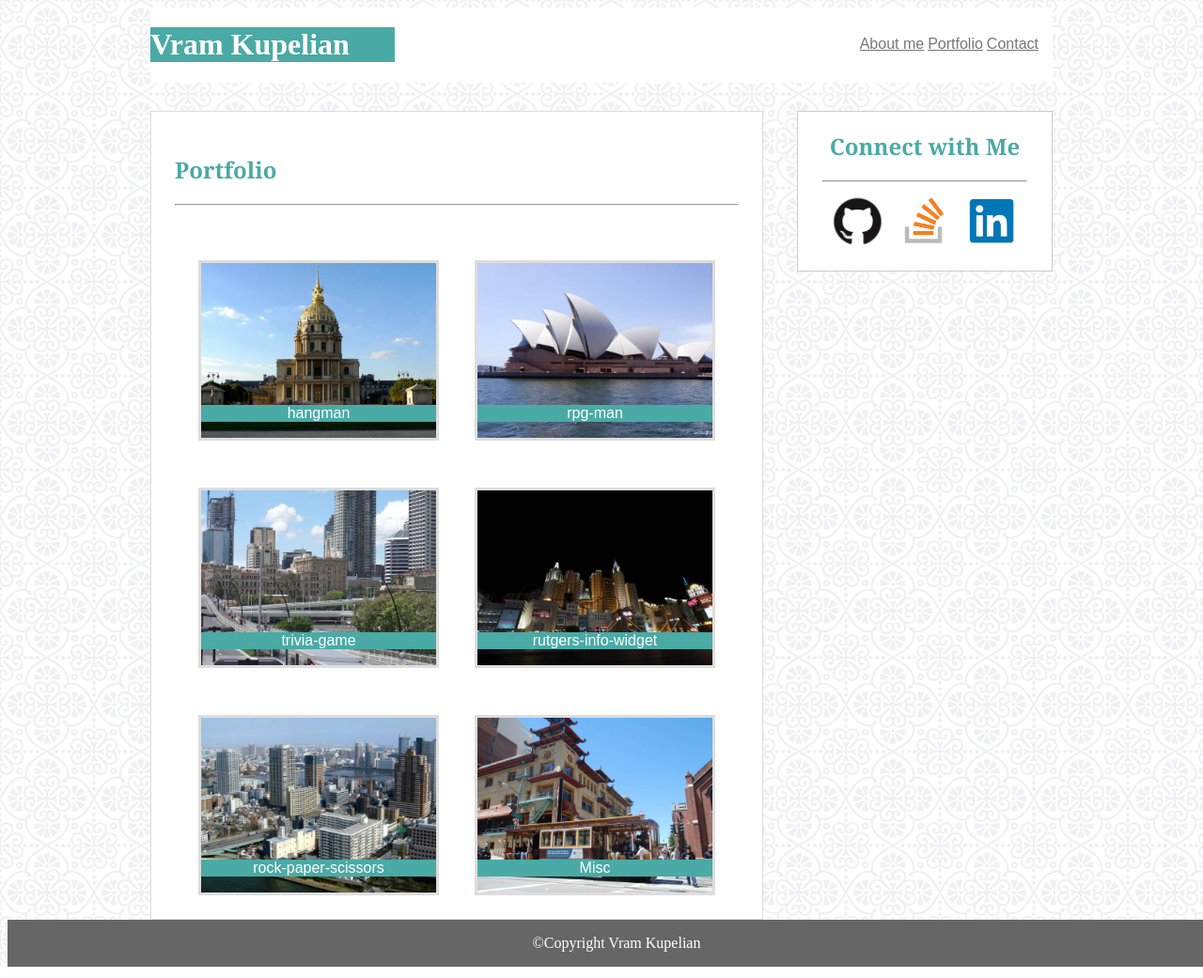
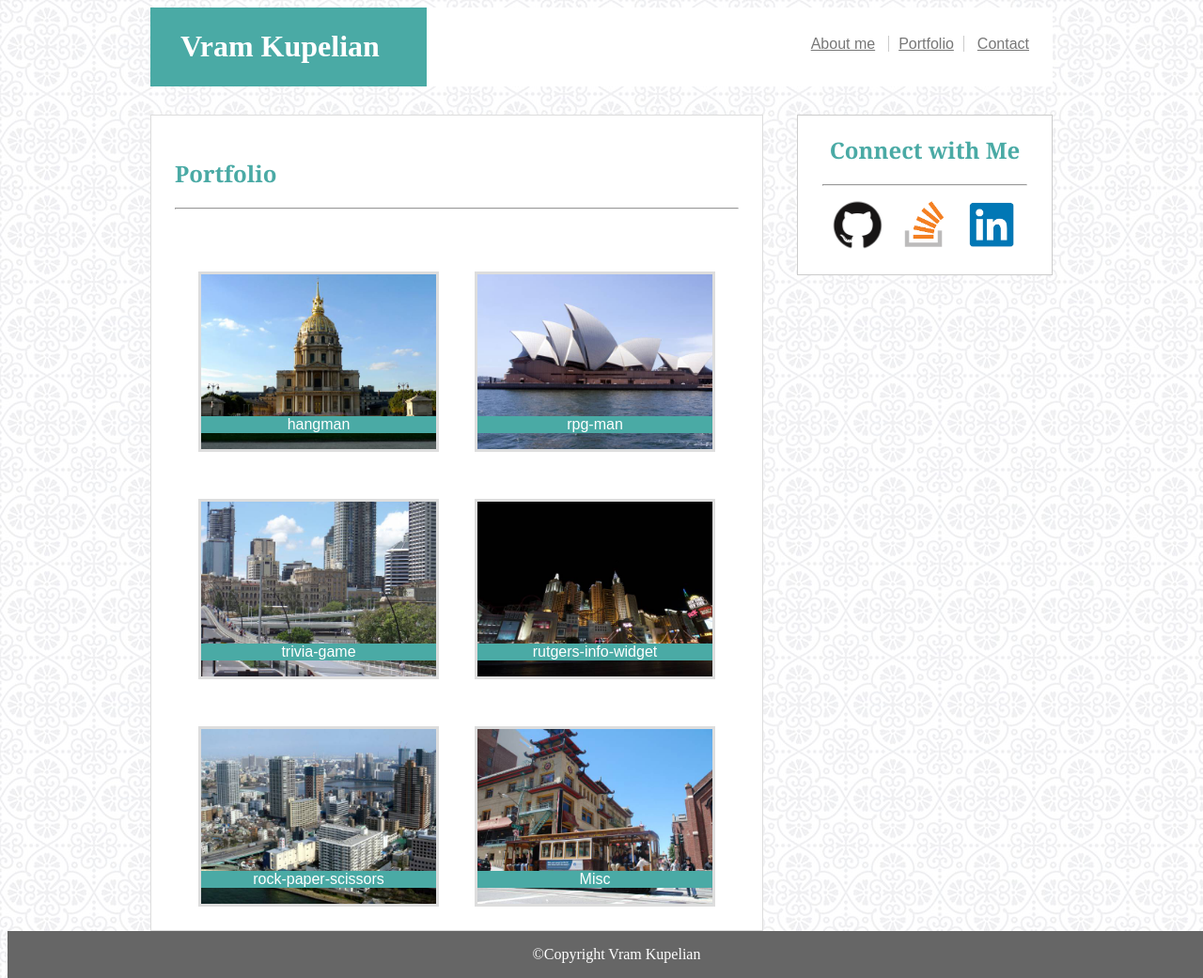
Before and after one commit to vramkupelian/Basic-Portfolio, a plain HTML site: page portfolio.html in a window 1280 px wide. Shown: the top 1041 px of the page at 94% size. Drawn offline with Linux system fonts and the light colour scheme.

Commit message:
Header fixes: colored padding for h1 div -put breaks between nav links and spacing

```diff
--- a/assets/css/style.css
+++ b/assets/css/style.css
@@ -1,6 +1,24 @@
 img{
     width:24%;
     height:auto;
+}
+
+a:hover{
+    color: #4aaaa5;
+}
+
+img:hover{
+    outline: 2px solid gray;
+}
+
+.photo-vram {
+    float: left;
+    padding:18px;
+}
+
+.photo-vram:hover{
+
+    outline-offset: -10px;
 }
 
 html,body{
@@ -11,7 +29,6 @@ body{
     background-image: url(assets/images/regal.jpg);
     display:flex;
     flex-direction:column;
-
 }
 
 .giant{
@@ -20,7 +37,6 @@ body{
     padding-top:30px;
     flex:1 0 auto;
 }
-
 
 .leftside {
     float:left;
@@ -47,7 +63,6 @@ body{
     color: #ffffff;
 }
 
-
 .form{
     width: 600px;
     border:1px solid #dddddd;
@@ -55,6 +70,7 @@ body{
     padding-left: 25px;
     padding-right: 25px;
 }
+
 .about-me{
     border:1px solid #dddddd;
     width:600px;
@@ -64,7 +80,6 @@ body{
     text-align: top;
     padding-left: 25px;
     padding-right:25px;
-
 }
 
 .container{
@@ -73,8 +88,8 @@ body{
     overflow:auto;
     width:600px;
     padding:25px;
+}
 
-}
 .main-header {
     background-color:#ffffff;
   /*  border:1px solid #cccccc;*/
@@ -121,7 +136,6 @@ li{
     width:100%;
     padding:1rem;
     margin: auto;
-
 }
 
 nav{
@@ -129,3 +143,7 @@ nav{
     top: 30px;
     right: 15px;
 }
+
+a:hover{
+    color: #4aaaa5;
+}
--- a/portfolio.html
+++ b/portfolio.html
@@ -50,13 +50,13 @@ body {
             <div style="float:right;vertical-align:center;">
 
                 <nav>
-                    <a href="index.html">About me</a>
-                    <a href="portfolio.html">Portfolio</a>
-                    <a href="contact.html">Contact</a>
+                    <a href="index.html" style="padding-right:10px;">About me</a>
+                    <a href="portfolio.html" style="border-left:1px solid #cccccc; border-right:1px solid #cccccc; padding-left:10px; padding-right:10px;">Portfolio</a>
+                    <a href="contact.html" style="padding-right:10px; padding-left:10px;">Contact</a>
                 </nav>
             </div>
 
-        <div style="float:left;"><h1 >Vram Kupelian</h1></div>
+            <div style="float:left; border:2px solid #4aaaa5; background-color:#4aaaa5; padding-left:30px;"><h1>Vram Kupelian</h1></div>
 
 
 
@@ -80,12 +80,12 @@ body {
             <div class="container">
                 <h2>Portfolio</h2>
                 <hr>
-                <div class="leftside" style="background-image: url(assets/images/city1.jpg);"><p style="position:relative; top:135px; background-color: #4aaaa5; color:#ffffff;text-align:center;">hangman</p></div>
-                <div class="rightside" style =" background-image: url(assets/images/city2.jpg);"><p style="position:relative; top: 135px; background-color:#4aaaa5; color: #ffffff; text-align:center;">rpg-man</p></div>
-                <div class="leftside" style="background-image: url(assets/images/city3.jpg);"><p style="position: relative; top: 135px; background-color:#4aaaa5; color: #ffffff; text-align: center;">trivia-game</p></div>
-                <div class="rightside" style="background-image: url(assets/images/city4.jpg);"><p style="position: relative; top: 135px; background-color:#4aaaa5; color: #ffffff; text-align: center;">rutgers-info-widget</p></div>
-                <div class="leftside" style="background-image: url(assets/images/city5.jpg);"><p style="position: relative; top: 135px; background-color:#4aaaa5; color: #ffffff; text-align: center;">rock-paper-scissors</p></div>
-                <div class="rightside" style="background-image: url(assets/images/city6.jpg);"><p style="position: relative; top: 135px; background-color:#4aaaa5; color: #ffffff; text-align: center;">Misc</div></p>
+                <a href=""><div class="leftside" style="background-image: url(assets/images/city1.jpg);"><p style="position:relative; top:135px; background-color: #4aaaa5; color:#ffffff;text-align:center;">hangman</p></div></a>
+                <a href=""><div class="rightside" style =" background-image: url(assets/images/city2.jpg);"><p style="position:relative; top: 135px; background-color:#4aaaa5; color: #ffffff; text-align:center;">rpg-man</p></div></a>
+                <a href=""><div class="leftside" style="background-image: url(assets/images/city3.jpg);"><p style="position: relative; top: 135px; background-color:#4aaaa5; color: #ffffff; text-align: center;">trivia-game</p></div></a>
+                <a href=""><div class="rightside" style="background-image: url(assets/images/city4.jpg);"><p style="position: relative; top: 135px; background-color:#4aaaa5; color: #ffffff; text-align: center;">rutgers-info-widget</p></div></a>
+                <a href=""><div class="leftside" style="background-image: url(assets/images/city5.jpg);"><p style="position: relative; top: 135px; background-color:#4aaaa5; color: #ffffff; text-align: center;">rock-paper-scissors</p></div></a>
+                <a href=""><div class="rightside" style="background-image: url(assets/images/city6.jpg);"><p style="position: relative; top: 135px; background-color:#4aaaa5; color: #ffffff; text-align: center;">Misc</div></p></a>
             </div>
 
 
```
Also changed, not shown: contact.html (+4 -6 lines), index.html (+5 -5 lines).
